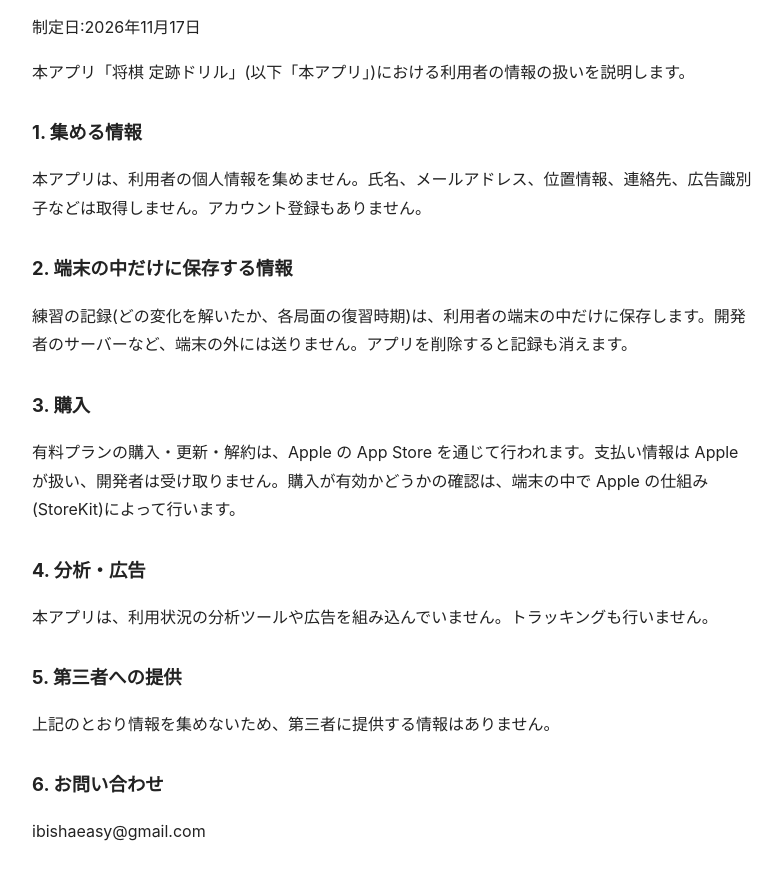
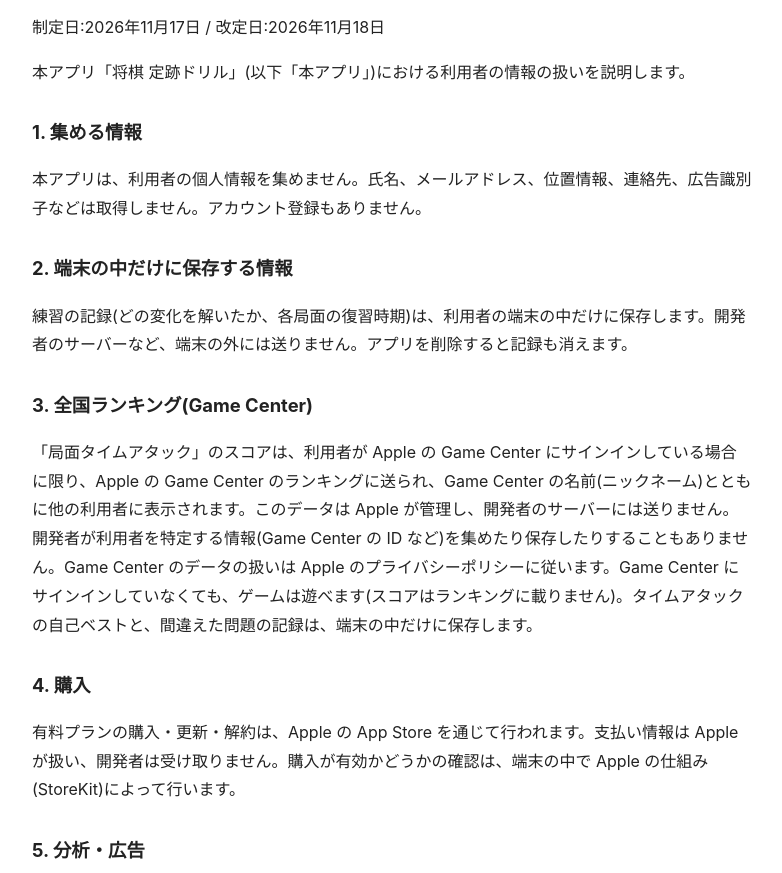
Before and after one commit to dai96981-tech/ibisha-legal, a plain HTML site: page privacy.html in a window 1280 px wide. Shown: the part 78-951 px from the top of the page, without its empty margins (248-1030 px from the left). Drawn offline with Linux system fonts and the light colour scheme.

Commit message:
Privacy policy: Game Center leaderboards (time attack)
Co-Authored-By: Claude Opus 5.5 <noreply@anthropic.com>

```diff
--- a/privacy.html
+++ b/privacy.html
@@ -1,20 +1,22 @@
 <!doctype html><html lang="ja"><head><meta charset="utf-8"><meta name="viewport" content="width=device-width,initial-scale=1">
 <title>プライバシーポリシー(将棋 定跡ドリル)</title><style>body{font-family:-apple-system,"Hiragino Sans",sans-serif;max-width:720px;margin:2em auto;padding:0 1em;line-height:1.8;color:#222}h1{font-size:1.5em}h2{font-size:1.15em;margin-top:1.6em}</style></head><body>
 <h1>プライバシーポリシー(将棋 定跡ドリル)</h1>
-<p>制定日:2026年11月17日</p>
+<p>制定日:2026年11月17日 / 改定日:2026年11月18日</p>
 <p>本アプリ「将棋 定跡ドリル」(以下「本アプリ」)における利用者の情報の扱いを説明します。</p>
 <h2>1. 集める情報</h2>
 <p>本アプリは、利用者の個人情報を集めません。氏名、メールアドレス、位置情報、連絡先、広告識別子などは取得しません。アカウント登録もありません。</p>
 <h2>2. 端末の中だけに保存する情報</h2>
 <p>練習の記録(どの変化を解いたか、各局面の復習時期)は、利用者の端末の中だけに保存します。開発者のサーバーなど、端末の外には送りません。アプリを削除すると記録も消えます。</p>
-<h2>3. 購入</h2>
+<h2>3. 全国ランキング(Game Center)</h2>
+<p>「局面タイムアタック」のスコアは、利用者が Apple の Game Center にサインインしている場合に限り、Apple の Game Center のランキングに送られ、Game Center の名前(ニックネーム)とともに他の利用者に表示されます。このデータは Apple が管理し、開発者のサーバーには送りません。開発者が利用者を特定する情報(Game Center の ID など)を集めたり保存したりすることもありません。Game Center のデータの扱いは Apple のプライバシーポリシーに従います。Game Center にサインインしていなくても、ゲームは遊べます(スコアはランキングに載りません)。タイムアタックの自己ベストと、間違えた問題の記録は、端末の中だけに保存します。</p>
+<h2>4. 購入</h2>
 <p>有料プランの購入・更新・解約は、Apple の App Store を通じて行われます。支払い情報は Apple が扱い、開発者は受け取りません。購入が有効かどうかの確認は、端末の中で Apple の仕組み(StoreKit)によって行います。</p>
-<h2>4. 分析・広告</h2>
+<h2>5. 分析・広告</h2>
 <p>本アプリは、利用状況の分析ツールや広告を組み込んでいません。トラッキングも行いません。</p>
-<h2>5. 第三者への提供</h2>
-<p>上記のとおり情報を集めないため、第三者に提供する情報はありません。</p>
-<h2>6. お問い合わせ</h2>
+<h2>6. 第三者への提供</h2>
+<p>上記のとおり開発者は情報を集めないため、第三者に提供する情報はありません(Game Center のランキングは Apple が提供する仕組みです)。</p>
+<h2>7. お問い合わせ</h2>
 <p>ibishaeasy@gmail.com</p>
-<h2>7. 変更</h2>
+<h2>8. 変更</h2>
 <p>このポリシーを変更する場合は、このページで告知します。</p>
 </body></html>
```
